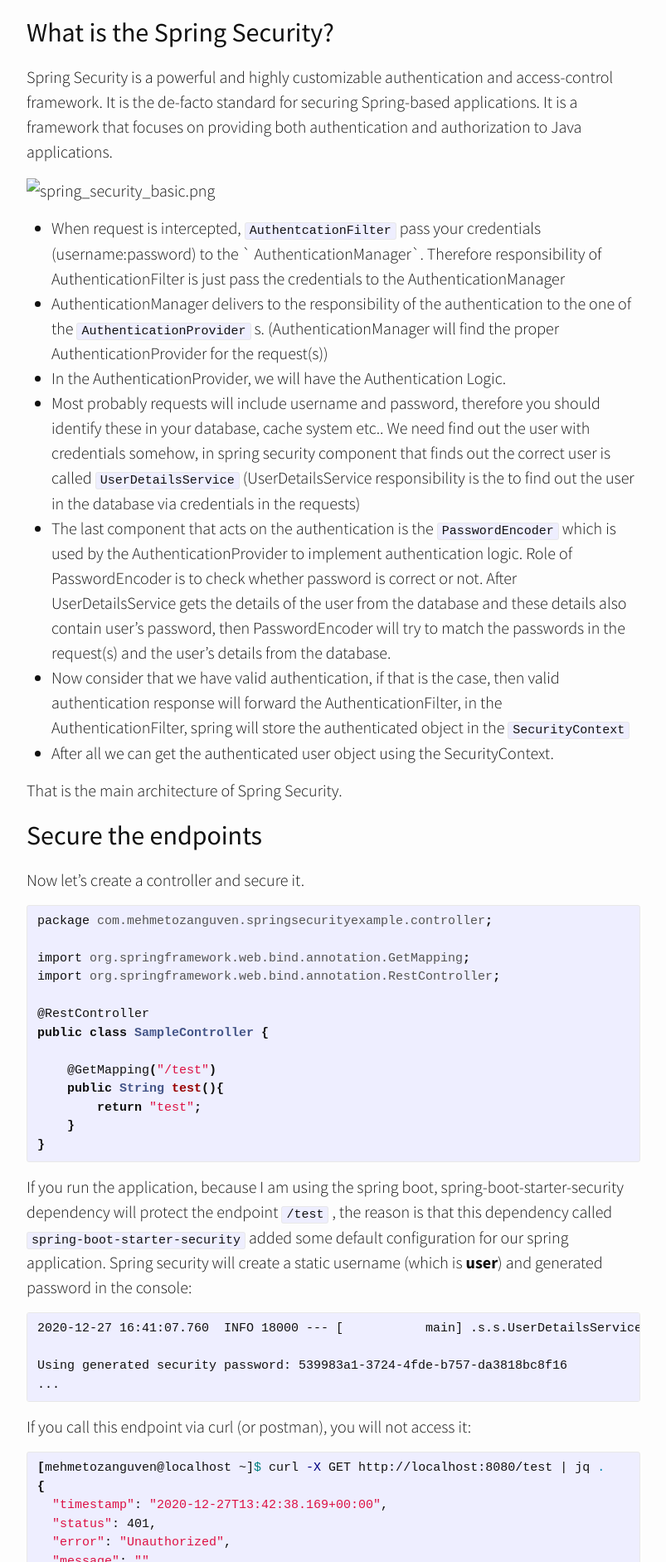
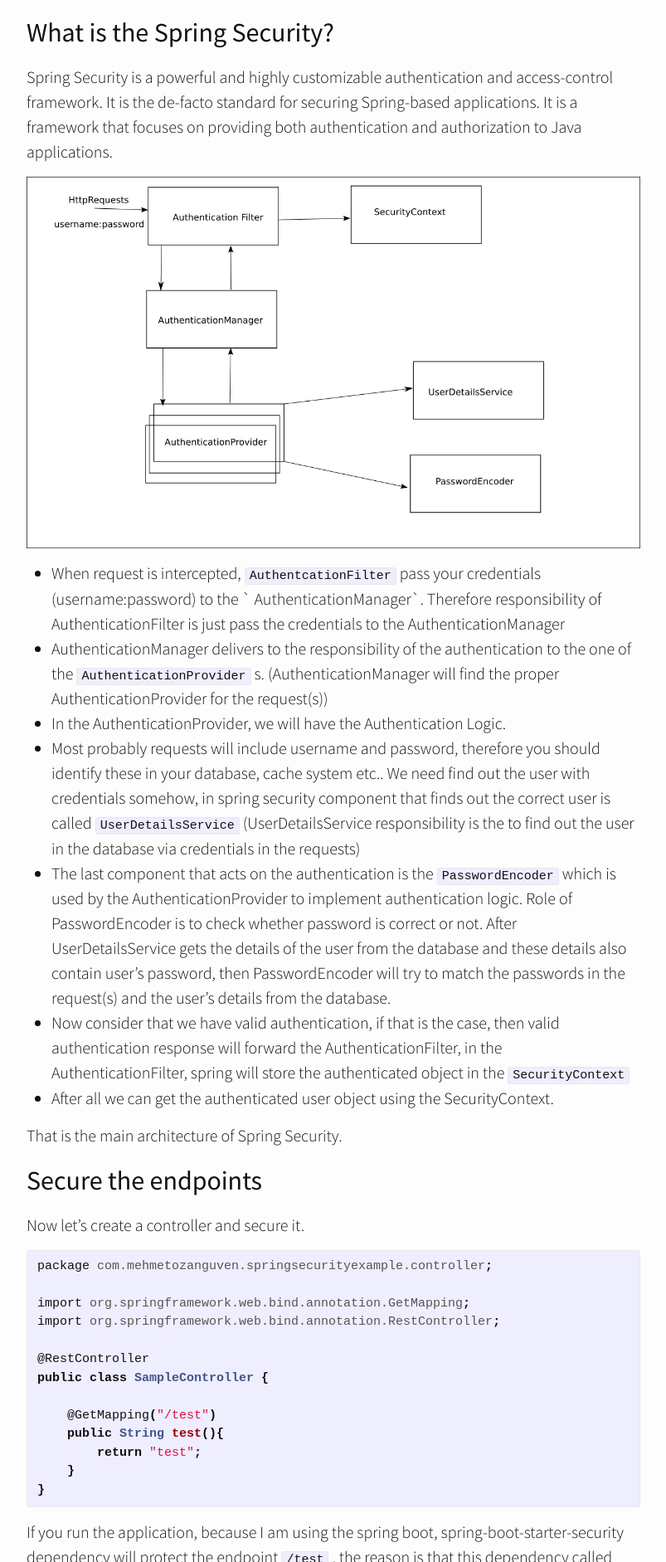
Before and after one commit to mehmetozanguven/mehmetozanguven.github.io, a Jekyll site: the page built from _posts/spring_framework/2020-12-29-spring-security-1-basic-concepts.md, in a window 1280 px wide. Shown: the part 2148-4031 px from the top of the page at 83% size, without its empty margins (238-1041 px from the left). Built offline with Jekyll 4.4.1, drawn with Linux system fonts in a browser that asks for light colours; nearby versions of some CDN libraries.

Commit message:
img problem resolved

```diff
--- a/_posts/spring_framework/2020-12-29-spring-security-1-basic-concepts.md
+++ b/_posts/spring_framework/2020-12-29-spring-security-1-basic-concepts.md
@@ -72,7 +72,7 @@
 
 Spring Security is a powerful and highly customizable authentication and access-control framework. It is the de-facto standard for securing  Spring-based applications. It is a framework that focuses on providing both authentication and authorization to Java applications.
 
-<img src="/assets/spring/security/spring_security_basic.png" alt="spring_security_basic.png" />
+<img src="/assets/spring/security/basic_concepts/spring_security_basic.png" alt="spring_security_basic.png" />
 
 - When request is intercepted, `AuthentcationFilter` pass your credentials (username:password) to the ` AuthenticationManager`. Therefore responsibility of AuthenticationFilter is just pass the credentials to the AuthenticationManager
 - AuthenticationManager delivers to the responsibility of the authentication to the one of the `AuthenticationProvider` s. (AuthenticationManager will find the proper AuthenticationProvider for the request(s))
```
